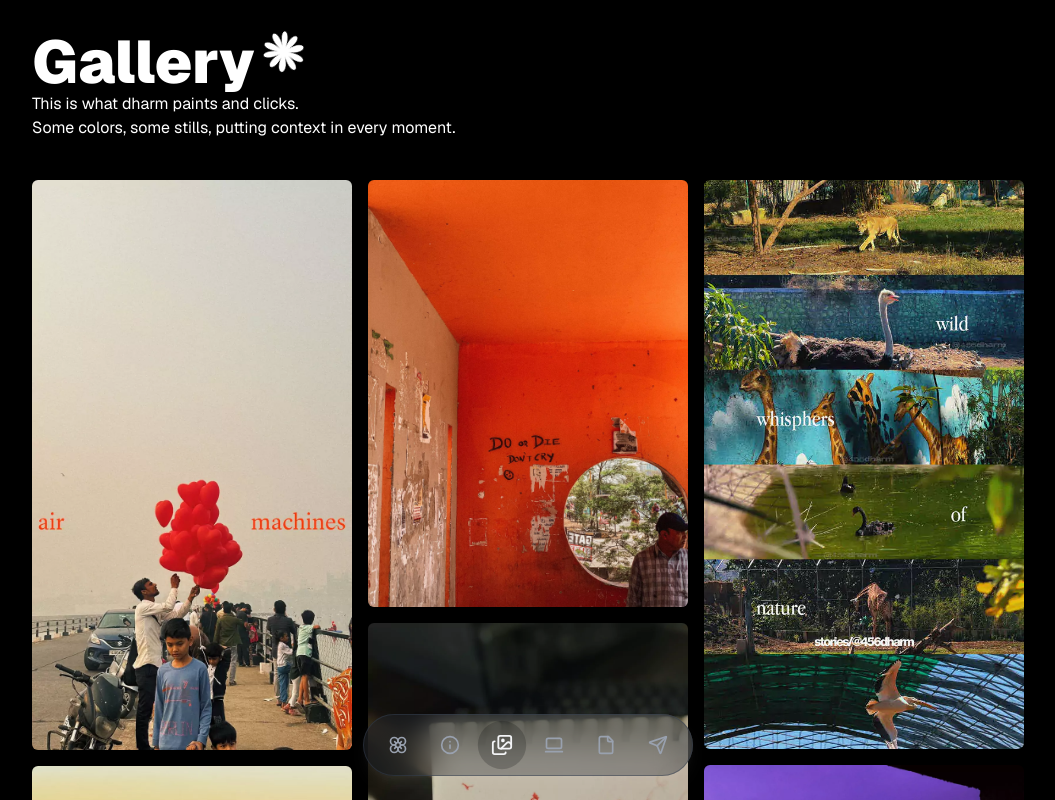
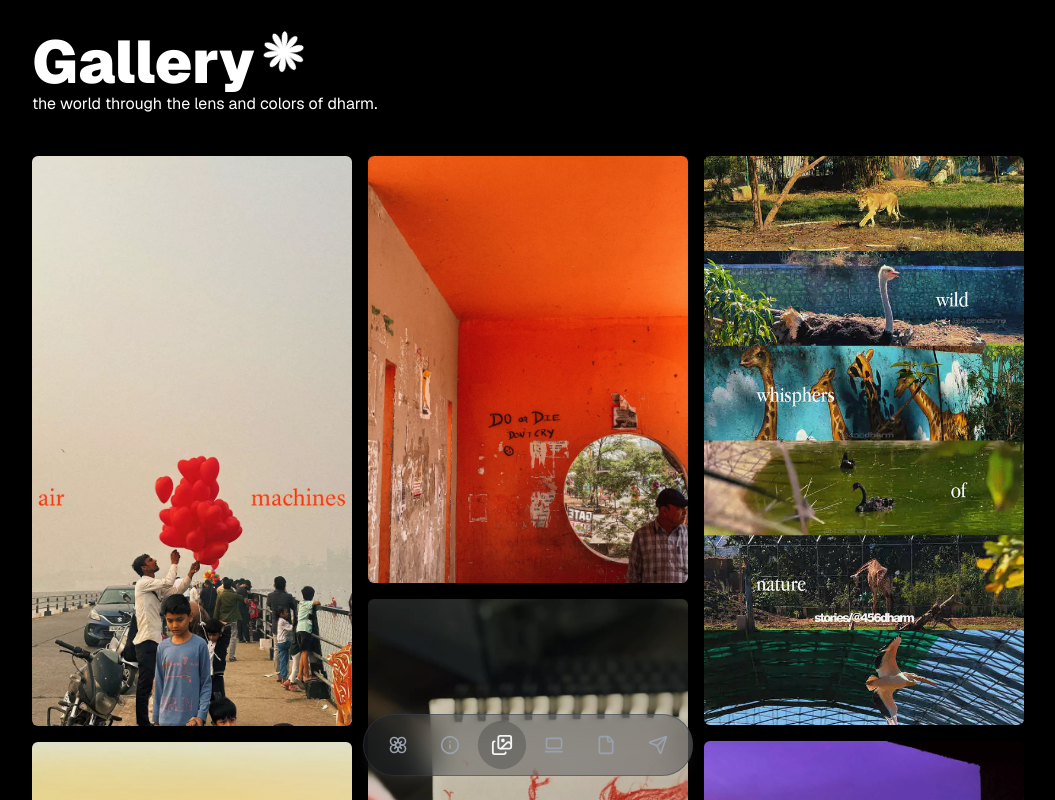
Before and after one commit to DharmBharodiya/dharm-portfolio, a React (Vite) app: page /gallery in a window 1280 px wide. Shown: the top 800 px of the page, without its empty margins (112-1167 px from the left). Built offline with nearby package versions, Linux system fonts and the light colour scheme.

Commit message:
REFACTOR: Changed the description of header in the gallery page.

```diff
--- a/src/pages/GalleryPage.jsx
+++ b/src/pages/GalleryPage.jsx
@@ -26,7 +26,7 @@ function GalleryPage() {
       />
         <Header
         heading="Gallery"
-        description={`This is what dharm paints and clicks. \n Some colors, some stills, putting context in every moment.`}
+        description={`the world through the lens and colors of dharm.`}
         className={"w-[250px] sm:w-xl mb-10 relative" }
         />
 
```
Also changed, not shown: public/images/galleryBanner.jpg (added).
